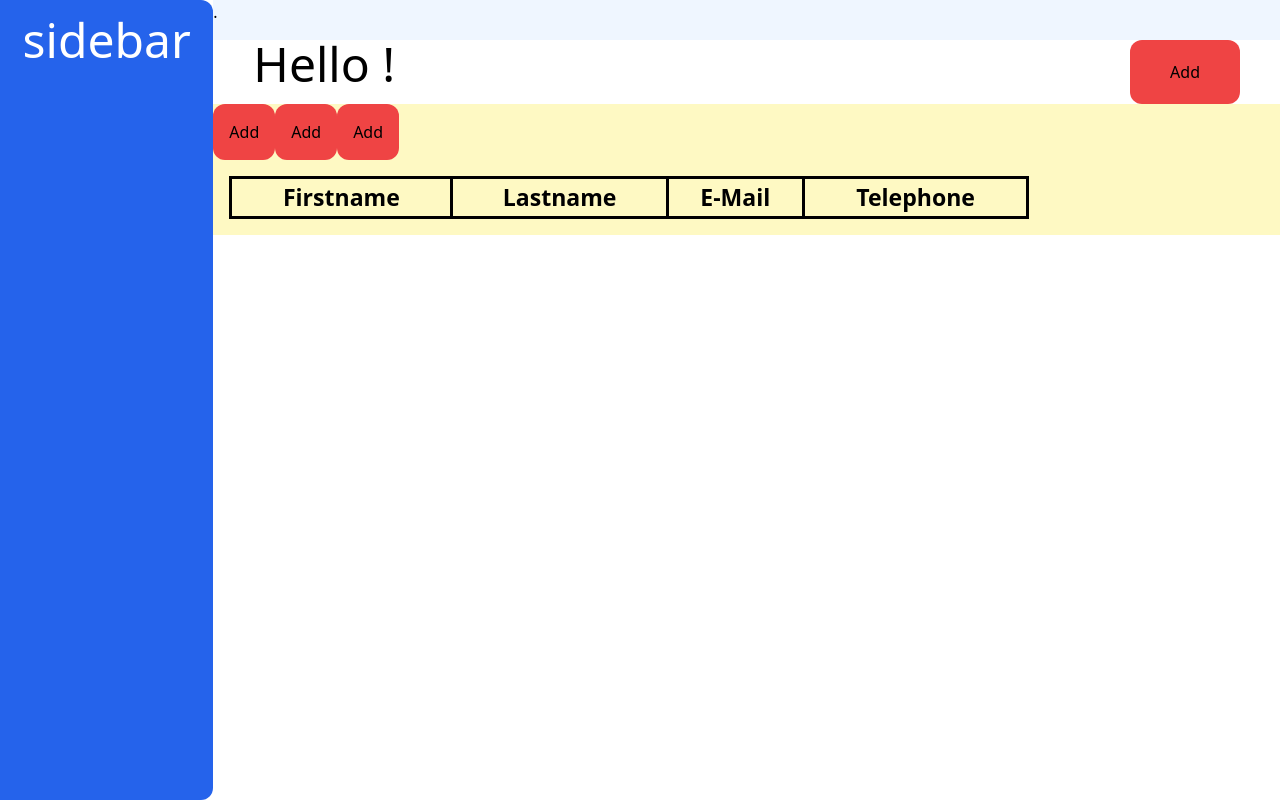
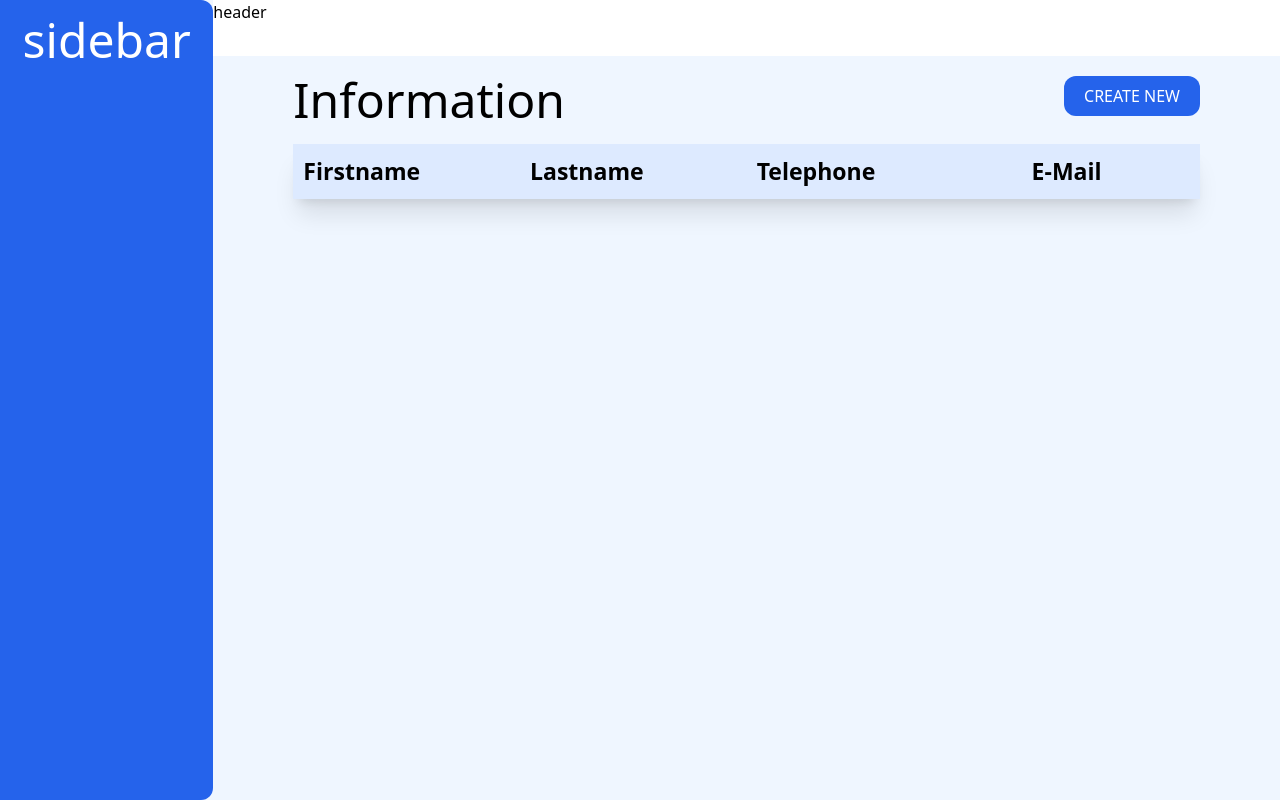
Before and after one commit to Swrmooo/RegisterFormWithTable, a Next.js app: page / in a window 1280 px wide. Built offline with nearby package versions, Linux system fonts and the light colour scheme.

Commit message:
updated UI

```diff
--- a/package.json
+++ b/package.json
@@ -9,6 +9,9 @@
     "lint": "next lint"
   },
   "dependencies": {
+    "@fortawesome/fontawesome-svg-core": "^6.5.1",
+    "@fortawesome/free-solid-svg-icons": "^6.5.1",
+    "@fortawesome/react-fontawesome": "^0.2.0",
     "next": "^13.5.6",
     "react": "^18.2.0",
     "react-dom": "^18.2.0"
--- a/src/pages/index.tsx
+++ b/src/pages/index.tsx
@@ -1,6 +1,8 @@
 import React, { useState, useEffect } from 'react';
 import { Inter } from 'next/font/google'
 import { useRouter } from 'next/router';
+import { FontAwesomeIcon } from '@fortawesome/react-fontawesome';
+import { faPen, faTrashCan } from '@fortawesome/free-solid-svg-icons';
 
 const inter = Inter({ subsets: ['latin'] })
 
@@ -16,8 +18,20 @@ export default function Home() {
     setUserInfo(storedData);
   }, []);
 
+  // const [onHover, setOnHover] = useState(false);
+  const [hoveredIndex, setHoveredIndex] = useState(-1);
+  const handleMouseOver = (index: any) => {
+    setHoveredIndex(index);
+  };
+
+  const handleMouseOut = () => {
+    setHoveredIndex(-1)
+  };
+
+
+
   return (
-    <main className='flex'>
+    <main className='flex bg-blue-50'>
       <div className='bg-blue-600 rounded-r-xl p-4 w-1/6 h-screen'>
         <p className='text-white text-5xl text-center'>
           sidebar
@@ -25,62 +39,65 @@ export default function Home() {
       </div>
 
       <div className='w-5/6 h-screen'>
-        <div className='bg-blue-50 h-10'>
-            .
+        <div className='bg-white h-14'>
+            header
+        </div>
+        {/* content*/}
+        <div className='mx-20'>
+          <div className='flex justify-between '>
+            {/* title*/}
+            <div className=' text-5xl my-5'>
+              Information
             </div>
 
-        <div className='flex justify-between mx-10'>
-          {/* title*/}
-          <p className=' text-5xl mb-4'>
-            Hello !
-          </p>
-
+            <div className='my-5 '>
               <button type="button"
                 onClick={handleAddClick}
-            className='bg-red-500 px-10 rounded-xl'
-            >Add
+                className='bg-blue-600 text-white py-2 px-5 rounded-xl '
+                >CREATE NEW
               </button>
             </div>
-
-        <div className='bg-yellow-100'>
-          {/* menu bar */}
-          <div className='flex'>
-              <button type="button"
-              onClick={handleAddClick}
-              className='bg-red-500 p-4 rounded-xl'
-              >Add
-              </button>
-              <button type="button"
-              onClick={handleAddClick}
-              className='bg-red-500 p-4 rounded-xl'
-              >Add
-              </button>
-              <button type="button"
-              onClick={handleAddClick}
-              className='bg-red-500 p-4 rounded-xl'
-              >Add
-              </button>
-
           </div>
 
+          <div className=''>
             {/* table */}
-          <div className='flex'>
-            <table className='w-3/4 m-4'>
+            <div className='flex justify-center '>
+              <table className='w-full shadow-xl '>
                 <thead>
                   <tr>
-                  <th>Firstname</th>
-                  <th>Lastname</th>
+                    <th className='w-1/4'>Firstname</th>
+                    <th className='w-1/4'>Lastname</th>
+                    <th >Telephone</th>
                     <th>E-Mail</th>
-                  <th>Telephone</th>
                   </tr>
                 </thead>
-              <tbody>
+                <tbody className='text-lg'>
                   {userInfo.map((item:any,index:number) => (
-                  <tr key={index}>
+                    <tr key={index} className={`hover:bg-slate-200 ease-out duration-300 ${
+                      index === hoveredIndex ? 'bg-gray-300' : ''
+                    }`}
+                    onMouseOver={() => handleMouseOver(index)}
+                    onMouseOut={handleMouseOut}
+                    >
                       <td>{item.fname}</td>
                       <td>{item.lname}</td>
                       <td>{item.tel}</td>
-                    <td>{item.email}</td>
+                      <td className='flex justify-between relative'>
+                        <div className='' >{item.email}</div>
+                        {index === hoveredIndex && (
+                          <div className='flex justify-around w-1/6 absolute right-10 bottom-4'>
+                            <button type="button"
+                              className='bg-slate-400 px-2 text-white text-sm rounded '
+                              ><FontAwesomeIcon icon={faTrashCan} style={{fontSize:'10px'}}/>
+
+                            </button>
+                            <button type="button"
+                              className='bg-blue-400 px-2 text-white text-sm rounded '
+                              ><FontAwesomeIcon icon={faPen} style={{fontSize:'10px'}}/>
+                            </button>
+                          </div>
+                        )}
+                      </td>
                     </tr>
                   ))}
                 </tbody>
@@ -88,6 +105,7 @@ export default function Home() {
             </div>
           </div>
         </div>
+      </div>
 
     </main>
   )
--- a/src/styles/globals.css
+++ b/src/styles/globals.css
@@ -2,10 +2,16 @@
 @tailwind components;
 @tailwind utilities;
 
-table, th, td {
-  border: 3px solid black;
-  text-align: center;
+thead, th {
+  padding: 10px;
   font-size: larger;
+  text-align: left;
+  background-color: #DDEAFF;
+  /* color: rgb(12, 0, 120); */
+}
+
+tbody, tr, td {
+  padding: 10px;
 }
 
 /* :root {
```
Also changed, not shown: 1 other file (tests, documents, lock files or other folders). Lines whose indentation alone changed are shown as unchanged.
